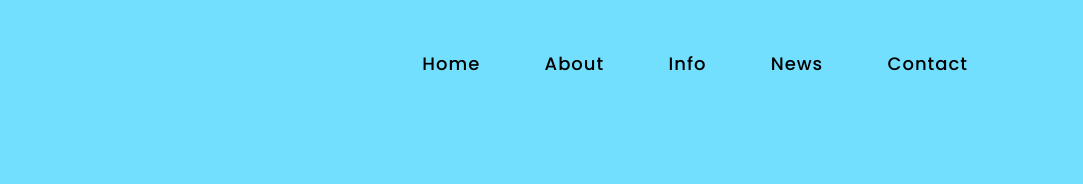
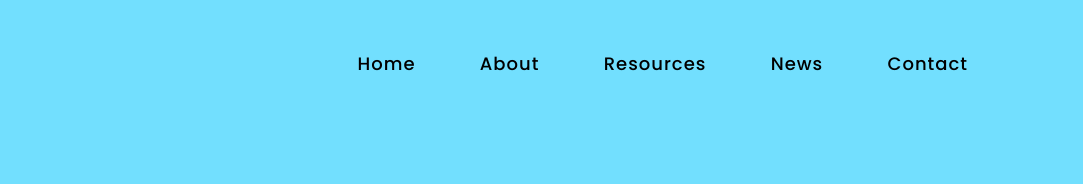
Before and after one commit to MittaliKhandelwal/Landing-Page, a plain HTML site: page index.html in a window 1280 px wide. Shown: the top 184 px of the page, 197-1280 px from the left. Drawn offline with Linux system fonts and the light colour scheme.

Commit message:
Update index.html

```diff
--- a/index.html
+++ b/index.html
@@ -18,7 +18,7 @@
         <div class="navigation">
           <a href="index.html">Home</a>
           <a href="https://www.iucn.org/about" target="_blank">About</a>
-          <a href="https://www.iucn.org/resources" target="_blank">Info</a>
+          <a href="https://www.iucn.org/resources" target="_blank">Resources</a>
           <a href="https://www.iucn.org/news/top-news" target="_blank">News</a>
           <a href="https://www.iucn.org/contact" target="_blank">Contact</a>
         </div>
```
